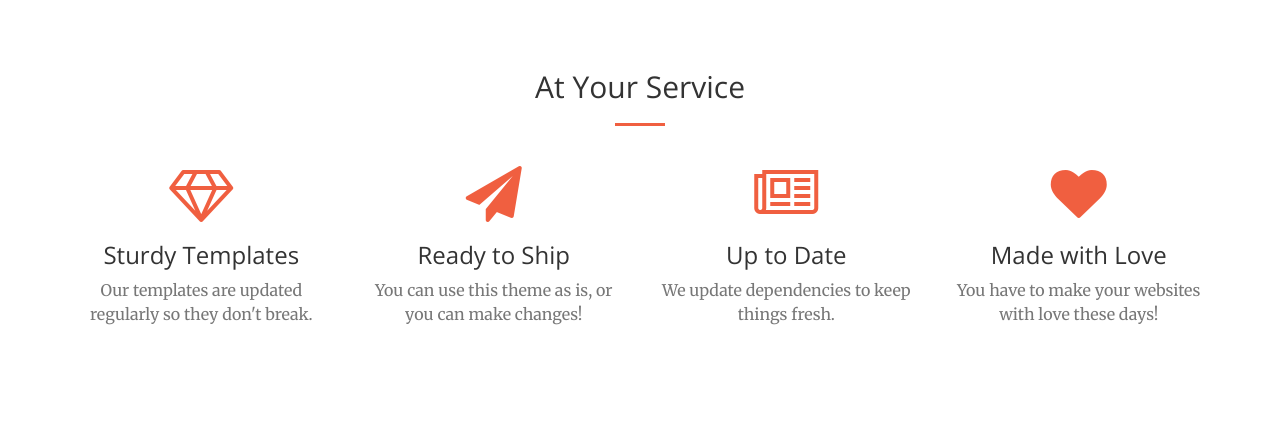
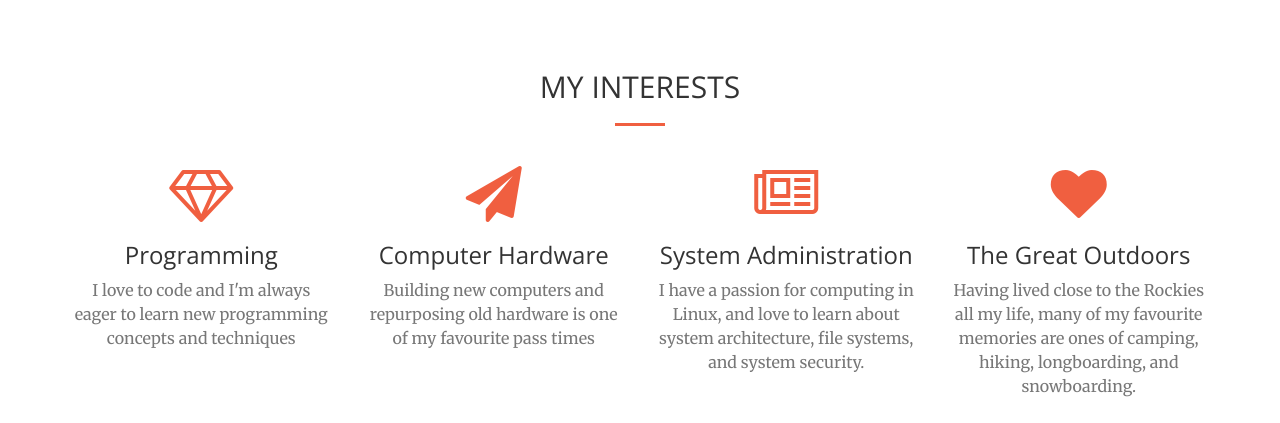
Before and after one commit to MXZTY/Maxwell, a website: page index.html in a window 1280 px wide. Shown: the part 1531-1954 px from the top of the page. Drawn offline with nearby package versions, Linux system fonts and the light colour scheme.

Commit message:
interests section

```diff
--- a/index.html
+++ b/index.html
@@ -84,7 +84,7 @@
         <div class="container">
             <div class="row">
                 <div class="col-lg-8 col-lg-offset-2 text-center">
-                    <h2 class="section-heading">A Love For Technology</h2>
+                    <h2 class="section-heading">A LOVE FOR TECHNOLOGY</h2>
                     <hr class="light">
                     <p class="text-faded">Technology is a passion of mine and I have developed excellent computer hardware and software knowledge through my degree, personal projects, my past work experience and ongoing professional development. I have a proven skill set working with Windows and Linux operating systems, and I am confident in a variety of programming languages such as HTML, CSS, Java, JavaScipt, Bash, and MySQL</p>
                     <hr class="light">
@@ -99,7 +99,7 @@
         <div class="container">
             <div class="row">
                 <div class="col-lg-12 text-center">
-                    <h2 class="section-heading">At Your Service</h2>
+                    <h2 class="section-heading">MY INTERESTS</h2>
                     <hr class="primary">
                 </div>
             </div>
@@ -109,29 +109,29 @@
                 <div class="col-lg-3 col-md-6 text-center">
                     <div class="service-box">
                         <i class="fa fa-4x fa-diamond text-primary sr-icons"></i>
-                        <h3>Sturdy Templates</h3>
-                        <p class="text-muted">Our templates are updated regularly so they don't break.</p>
+                        <h3>Programming</h3>
+                        <p class="text-muted">I love to code and I'm always eager to learn new programming concepts and techniques  </p>
                     </div>
                 </div>
                 <div class="col-lg-3 col-md-6 text-center">
                     <div class="service-box">
                         <i class="fa fa-4x fa-paper-plane text-primary sr-icons"></i>
-                        <h3>Ready to Ship</h3>
-                        <p class="text-muted">You can use this theme as is, or you can make changes!</p>
+                        <h3>Computer Hardware</h3>
+                        <p class="text-muted"> Building new computers and repurposing old hardware is one of my favourite pass times </p>
                     </div>
                 </div>
                 <div class="col-lg-3 col-md-6 text-center">
                     <div class="service-box">
                         <i class="fa fa-4x fa-newspaper-o text-primary sr-icons"></i>
-                        <h3>Up to Date</h3>
-                        <p class="text-muted">We update dependencies to keep things fresh.</p>
+                        <h3>System Administration</h3>
+                        <p class="text-muted">I have a passion for computing in Linux, and love to learn about system architecture, file systems, and system security.   </p>
                     </div>
                 </div>
                 <div class="col-lg-3 col-md-6 text-center">
                     <div class="service-box">
                         <i class="fa fa-4x fa-heart text-primary sr-icons"></i>
-                        <h3>Made with Love</h3>
-                        <p class="text-muted">You have to make your websites with love these days!</p>
+                        <h3>The Great Outdoors</h3>
+                        <p class="text-muted">Having lived close to the Rockies all my life, many of my favourite memories are ones of camping, hiking, longboarding, and snowboarding. </p>
                     </div>
                 </div>
             </div>
```
